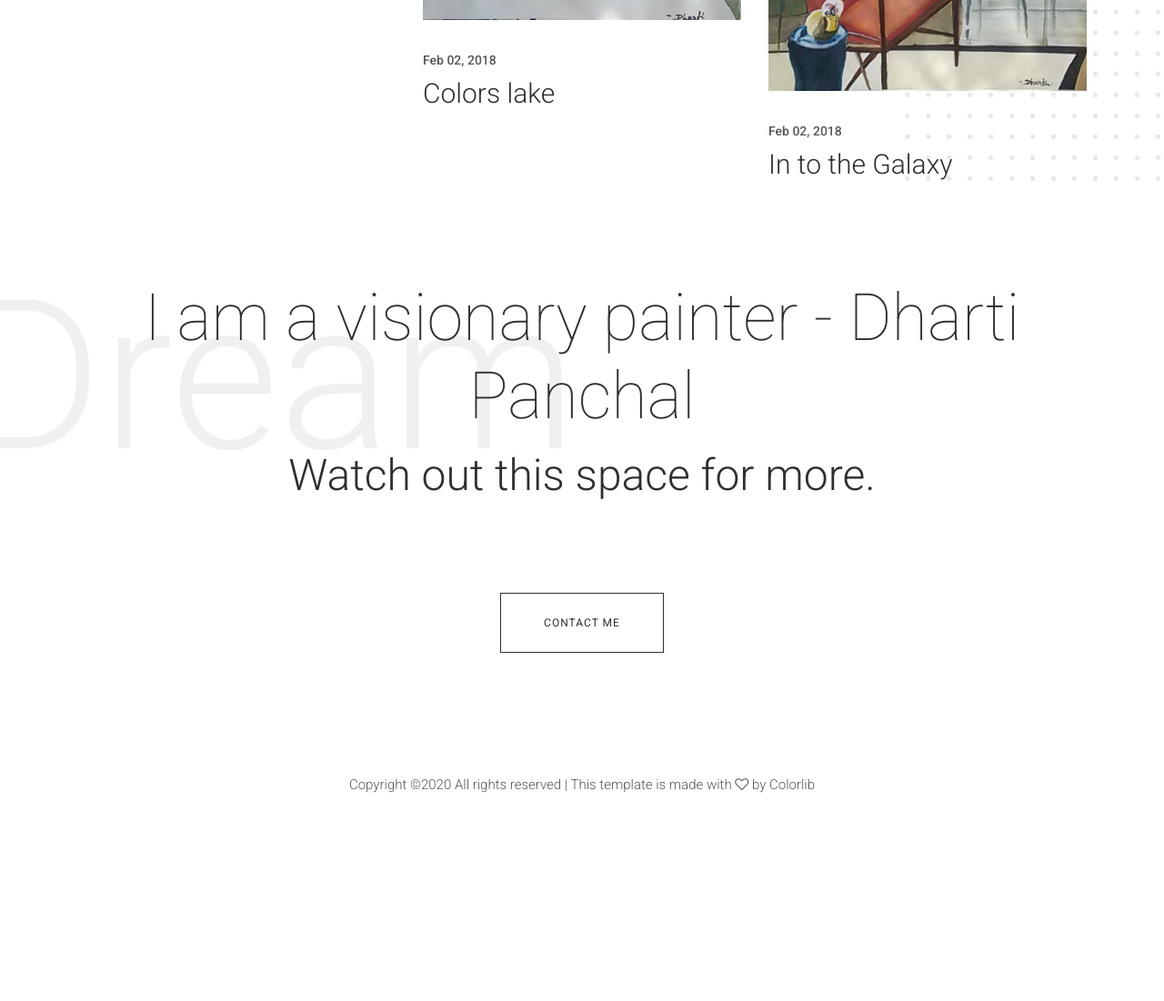
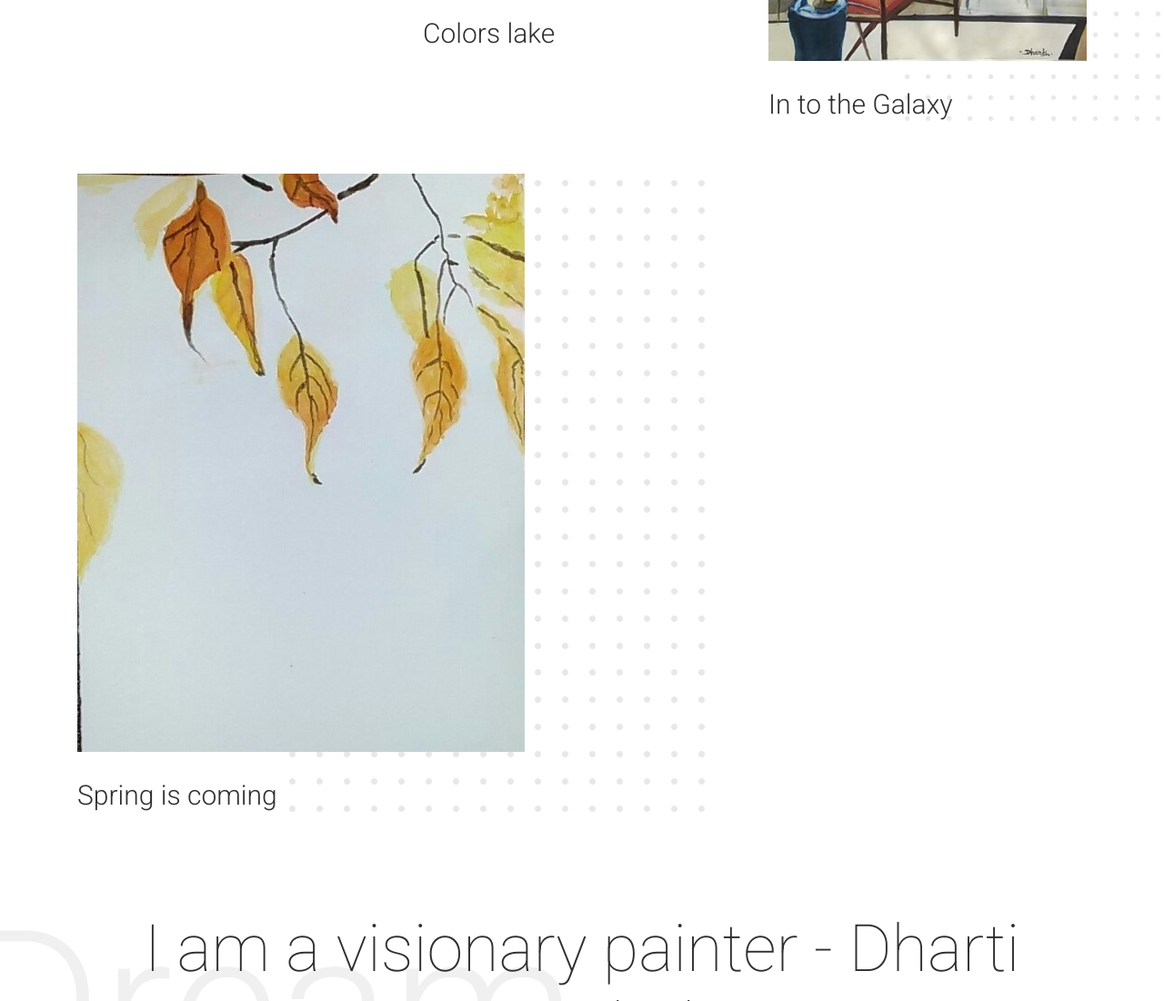
Before and after one commit to Uvacoder/artist-bus, a plain HTML site: page index.html in a window 1280 px wide. Shown: the part 3880-4981 px from the top of the page at 91% size. Before the commit the page ends 4788 px from the top, so only its background shows below. Drawn offline with nearby package versions, Linux system fonts and the light colour scheme.

Commit message:
Update index.html

```diff
--- a/index.html
+++ b/index.html
@@ -259,7 +259,7 @@ Copyright &copy;<script>document.write(new Date().getFullYear());</script> All r
                             <img src="img/bg-img/p4.jpg" alt="">
                         </div>
                         <div class="portfolio-meta">
-                            <p class="portfolio-date">Feb 02, 2018</p>
+                            <!--<p class="portfolio-date">Feb 02, 2018</p>-->
                             <h2>The Black? The White? The Grey.</h2>
                         </div>
                     </div>
@@ -278,7 +278,7 @@ Copyright &copy;<script>document.write(new Date().getFullYear());</script> All r
                             <img src="img/bg-img/p5.jpg" alt="">
                         </div>
                         <div class="portfolio-meta">
-                            <p class="portfolio-date">Feb 02, 2018</p>
+                            <!--<p class="portfolio-date">Feb 02, 2018</p>-->
                             <h2>Over the thoughts</h2>
                         </div>
                     </div>
@@ -293,7 +293,7 @@ Copyright &copy;<script>document.write(new Date().getFullYear());</script> All r
                             <img src="img/bg-img/p6.jpg" alt="">
                         </div>
                         <div class="portfolio-meta">
-                            <p class="portfolio-date">Feb 02, 2018</p>
+                            <!--<p class="portfolio-date">Feb 02, 2018</p>-->
                             <h2>Colors lake</h2>
                         </div>
                     </div>
@@ -312,8 +312,26 @@ Copyright &copy;<script>document.write(new Date().getFullYear());</script> All r
                             <img src="img/bg-img/p7.jpg" alt="">
                         </div>
                         <div class="portfolio-meta">
-                            <p class="portfolio-date">Feb 02, 2018</p>
+                            <!--<p class="portfolio-date">Feb 02, 2018</p>-->
                             <h2>In to the Galaxy</h2>
+                        </div>
+                    </div>
+                </div>
+            </div>
+
+            <div class="row">
+                <!-- Single Portfoio Area -->
+                <div class="col-12 col-md-6">
+                    <div class="single-portfolio-item portfolio-item-7 wow fadeIn">
+                        <div class="backend-content">
+                            <img class="dots" src="img/core-img/dots.png" alt="">
+                        </div>
+                        <div class="portfolio-thumb">
+                            <img src="img/bg-img/p8.jpg" alt="">
+                        </div>
+                        <div class="portfolio-meta">
+                            <!--<p class="portfolio-date">Feb 02, 2018</p>-->
+                            <h2>Spring is coming</h2>
                         </div>
                     </div>
                 </div>
```
